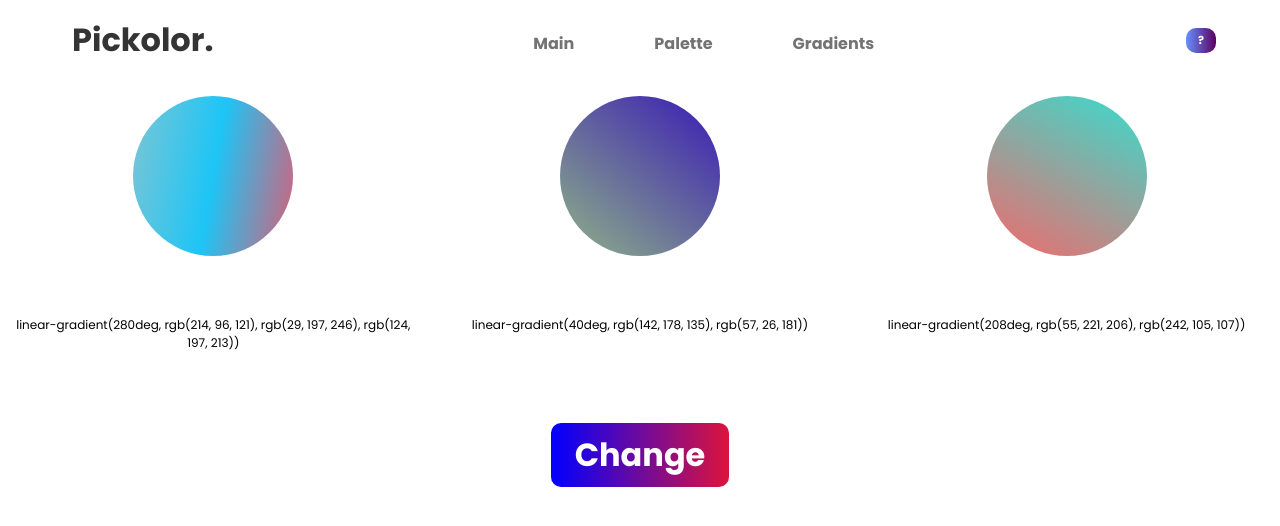
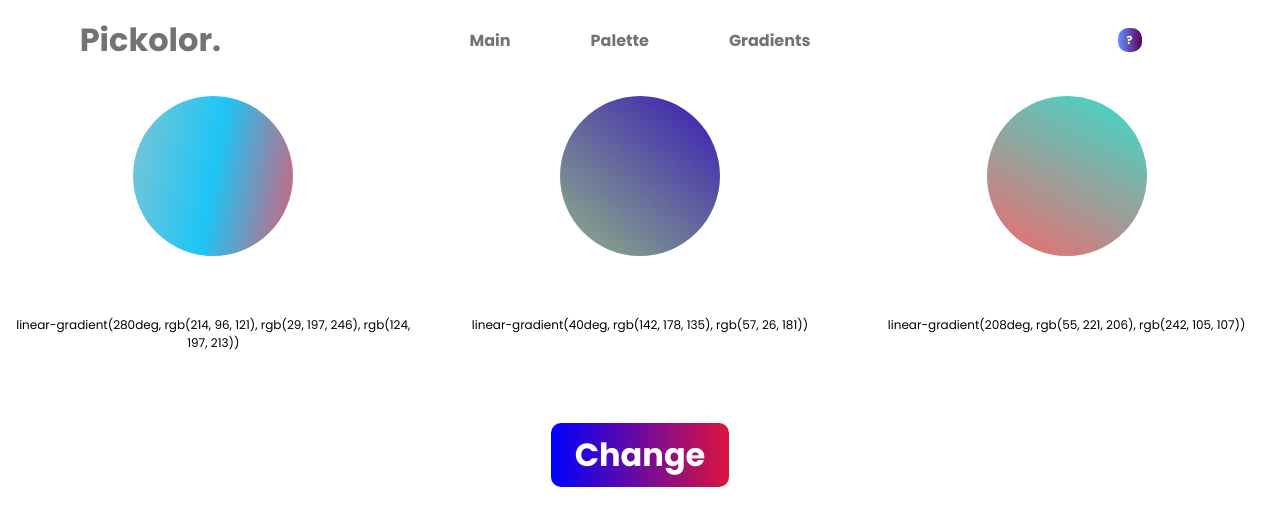
Before and after one commit to NikitaDen/palettor, a React (Create React App) app: page /#/gradients in a window 1280 px wide. Shown: the top 526 px of the page. Built offline with nearby package versions, Linux system fonts and the light colour scheme.

Commit message:
ux/ui refactor

```diff
--- a/src/components/Header/Header.jsx
+++ b/src/components/Header/Header.jsx
@@ -9,11 +9,11 @@ const Header = (props) => {
     };
 
     return (
-        <div className="header">
-            <h1>Pickolor.</h1>
+        <header>
+            <a className={'title'} href="/"><h1>Pickolor.</h1></a>
             <NavMenuContainer/>
             <button onClick={() => showAppInfo(props.showInfo)} className="button button--info">?</button>
-        </div>
+        </header>
     )
 };
 
--- a/src/components/Header/header.scss
+++ b/src/components/Header/header.scss
@@ -1,10 +1,12 @@
-.header {
-  display: flex;
-  flex-direction: row;
-  justify-content: space-between;
-  align-items: center;
+header {
+  display: grid;
+  grid-template-columns: 1fr 70% 1fr;
   width: 90%;
   margin: 1rem auto;
+  .title {
+    padding: 0;
+    margin: 0;
+  }
 
   @media all and (max-width: 760px){
     flex-direction: column;
@@ -23,7 +25,10 @@
   &--info {
     color: white;
     font-size: .7rem;
-    padding: .25rem .75rem;
+    height: 1.5rem;
+    width: 1.5rem;
+    align-self: center;
+    justify-self: center;
     font-weight: bold;
     background: linear-gradient(90deg, #6590FF 0%, #5C005E 100%);
     border-radius: 10px;
--- a/src/components/Main/main.scss
+++ b/src/components/Main/main.scss
@@ -12,7 +12,7 @@
     display: flex;
     flex-direction: row;
 
-    @media all and (max-width: 760px){
+    @media all and (max-width: 760px) {
       flex-direction: column;
     }
 
@@ -23,12 +23,20 @@
     &__item {
       margin: 3rem 5rem;
       cursor: pointer;
+
       p {
         padding-top: 1rem;
         font-weight: 400;
       }
 
-      @media all and (max-width: 760px){
+      img {
+        transition: .3s;
+        &:hover {
+          transform: translateY(-10px);
+        }
+      }
+
+      @media all and (max-width: 760px) {
         margin: 1.5rem 0;
 
         p {
@@ -43,7 +51,7 @@
     color: black;
     animation: textColorAnimation 15s linear infinite;
 
-    @media all and (max-width: 760px){
+    @media all and (max-width: 760px) {
       font-size: 4rem;
     }
 
--- a/src/components/NavMenu/navMenu.scss
+++ b/src/components/NavMenu/navMenu.scss
@@ -2,7 +2,7 @@
   display: flex;
   flex-direction: row;
   justify-content: center;
-  align-self: flex-end;
+  align-self: center;
 
   @media all and (max-width: 760px){
     align-self: center;
--- a/src/components/Palette/PaletteItem/palette-item.scss
+++ b/src/components/Palette/PaletteItem/palette-item.scss
@@ -12,6 +12,7 @@ $text-font: 'Poppins', sans-serif;
     text-align: center;
     font-weight: bold;
     width: 100%;
+    color: white;
 
     &:hover {
       cursor: pointer;
@@ -25,12 +26,14 @@ $text-font: 'Poppins', sans-serif;
   }
 
   &__buttons {
+    position: relative;
     text-align: center;
     display: flex;
     flex-direction: column;
     align-items: center;
     justify-content: center;
     height: 100%;
+    background-color: rgba(0,0,0, .5);
   }
 }
 
```
